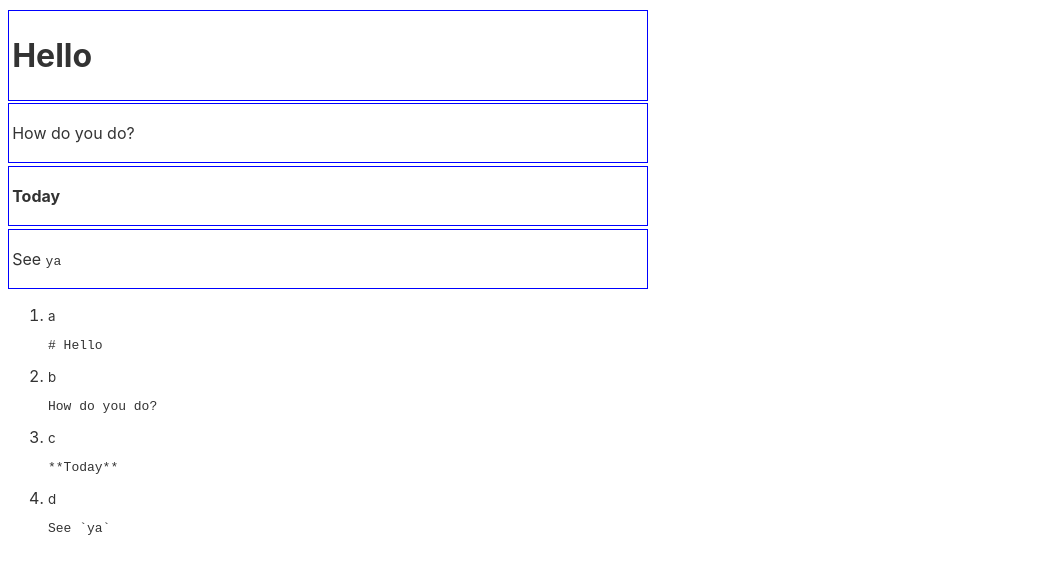
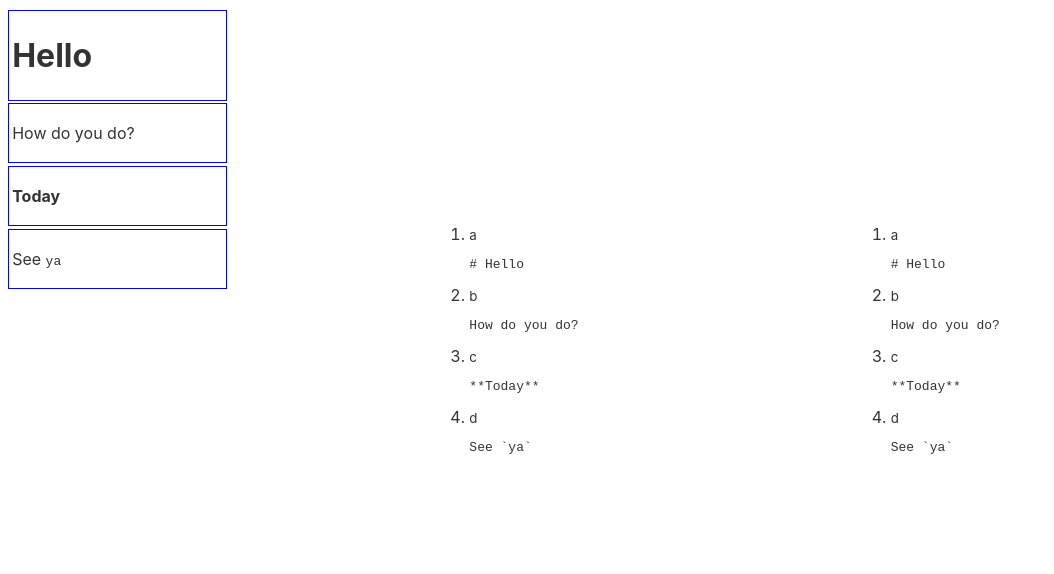
Before and after one commit to hbbio/svelte-md, a Svelte app: page / in a window 1280 px wide. Shown: the top 574 px of the page, without its empty margins (0-1054 px from the left). Built offline with nearby package versions, Linux system fonts and the light colour scheme.

Commit message:
css: columns

```diff
--- a/src/App.svelte
+++ b/src/App.svelte
@@ -41,12 +41,53 @@
   };
 </script>
 
+<style>
+  .wrapper {
+    display: grid;
+    grid-template-columns: repeat(3, 1fr);
+    grid-auto-rows: 100px;
+  }
+
+  .box1 {
+    grid-column-start: 1;
+    grid-column-end: 2;
+    grid-row-start: 1;
+    grid-row-end: 3;
+  }
+
+  .box2 {
+    grid-column-start: 2;
+    grid-row-start: 3;
+    grid-row-end: 5;
+  }
+
+  .box3 {
+    grid-column-start: 3;
+    grid-row-start: 3;
+    grid-row-end: 5;
+  }
+</style>
+
+<div class="wrapper">
+  <div class="box1">
     {#each Object.entries($items) as [id, md] (id)}
       <EditRich {id} {md} {td} on:input={(ev) => updateItem(id, ev.detail)} />
     {/each}
+  </div>
 
+  <div class="box2">
     <ol>
       {#each Object.entries($items) as [id, md] (id)}
         <EditMark {id} {md} on:input={(ev) => updateItem(id, ev.detail)} />
       {/each}
     </ol>
+  </div>
+
+  <div class="box3">
+    <ol>
+      {#each Object.entries($items) as [id, md] (id)}
+        <EditMark {id} {md} on:input={(ev) => updateItem(id, ev.detail)} />
+      {/each}
+    </ol>
+  </div>
+</div>
```
Lines whose indentation alone changed are shown as unchanged.
